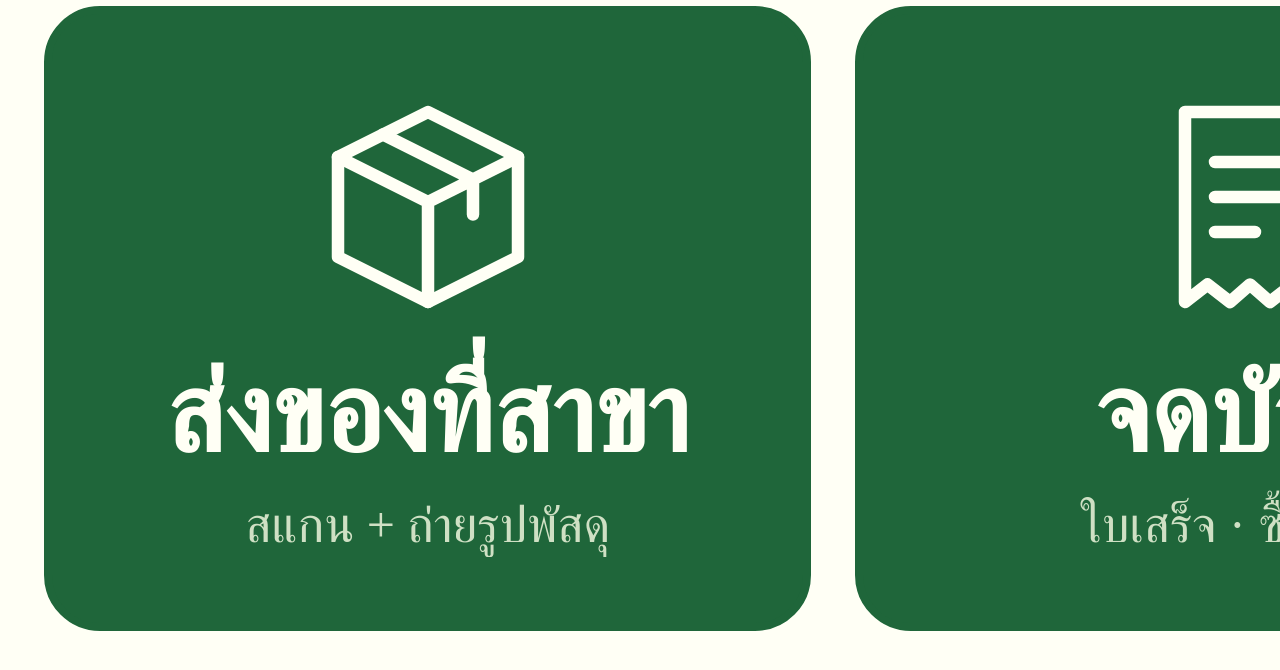
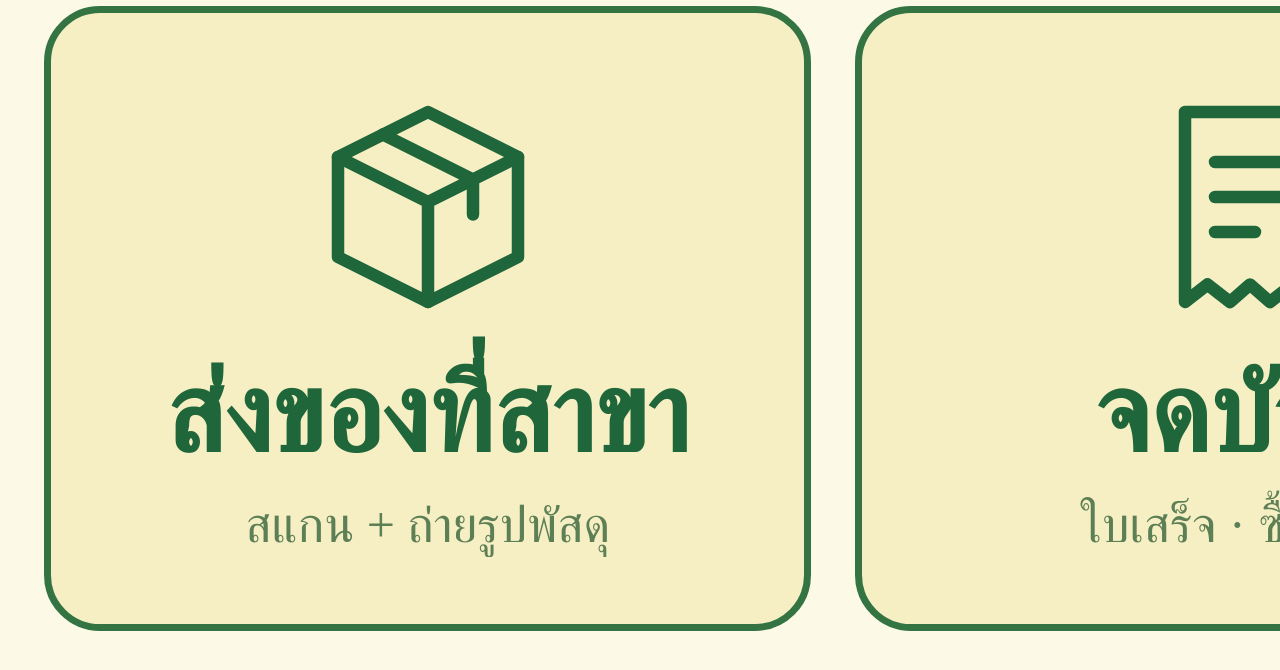
Before and after one commit to thipwonh-ship-it/yanghaus-liff, a plain HTML site: page richmenu/menu.html in a window 1280 px wide. Shown: the part 172-842 px from the top of the page. Drawn offline with Linux system fonts and the light colour scheme; a web font is replaced by a local one.

Commit message:
Rich menu: yellow-cream background with green text and icons
Co-Authored-By: Claude Fable 5.2 <noreply@anthropic.com>
Claude-Session: https://claude.ai/code/session_01Rp6Uh5bshGfe9JoJJMV97C

```diff
--- a/richmenu/menu.html
+++ b/richmenu/menu.html
@@ -1,8 +1,8 @@
 <!doctype html><meta charset="utf-8"><style>
-@font-face{font-family:P;font-weight:700;src:url(fonts/700Bold/Prompt_700Bold.ttf)}
-@font-face{font-family:P;font-weight:500;src:url(fonts/500Medium/Prompt_500Medium.ttf)}
+@font-face{font-family:P;font-weight:700;src:url(fonts/Prompt_700Bold.ttf)}
+@font-face{font-family:P;font-weight:500;src:url(fonts/Prompt_500Medium.ttf)}
 *{box-sizing:border-box;margin:0}
-body{width:2500px;height:843px;background:#fffff5;font-family:P;position:relative;overflow:hidden}
+body{width:2500px;height:843px;background:#fcf9e6;font-family:P;position:relative;overflow:hidden}
 .tread{position:absolute;inset:0;opacity:.11}
 .band{position:absolute;left:0;top:0;width:2500px;height:170px;display:flex;align-items:center;gap:28px;padding:0 60px}
 .band img{height:130px;}
@@ -12,23 +12,23 @@ body{width:2500px;height:843px;background:#fffff5;font-family:P;position:relativ
 .row{position:absolute;left:0;top:170px;width:2500px;height:673px;display:flex}
 .cell{width:833.33px;height:100%;padding:8px 22px 40px}
 .cell:first-child{padding-left:44px}.cell:last-child{padding-right:44px}
-.btn{height:100%;border-radius:56px;background:#1f663a;display:flex;flex-direction:column;align-items:center;justify-content:center;gap:18px;border:8px solid #1f663a}
+.btn{height:100%;border-radius:56px;background:#f7efc4;display:flex;flex-direction:column;align-items:center;justify-content:center;gap:18px;border:7px solid #347442}
 .btn.new{background:#fffff5}
 .btn svg{width:250px;height:250px}
-.t{font-weight:700;font-size:112px;line-height:1.15;color:#fffff5}
-.d{font-weight:500;font-size:50px;color:#cfe0c4}
+.t{font-weight:700;font-size:112px;line-height:1.15;color:#1f663a}
+.d{font-weight:500;font-size:50px;color:#5d7f55}
 .new .t{color:#1f663a}.new .d{color:#347442}
 </style>
 <svg class="tread" viewBox="0 0 2500 843"><defs><pattern id="p" width="150" height="110" patternUnits="userSpaceOnUse" patternTransform="rotate(-35)"><path d="M10 10h55l18 40h-55zM85 60h55l-18 40h-55z" fill="#347442"/></pattern></defs><rect width="2500" height="170" fill="url(#p)"/></svg>
 <div class="band"><img src="logo.png"><div class="w">YANG<span>HAUS</span></div><div class="s">ยางเฮ้าส์ · ทีมงาน</div></div>
 <div class="row">
  <div class="cell"><div class="btn">
-  <svg viewBox="0 0 100 100" fill="none" stroke="#fffff5" stroke-width="5" stroke-linejoin="round" stroke-linecap="round"><path d="M50 12 86 30v40L50 88 14 70V30z"/><path d="M14 30l36 18 36-18M50 48v40M32 21l36 18v14"/></svg>
+  <svg viewBox="0 0 100 100" fill="none" stroke="#1f663a" stroke-width="5" stroke-linejoin="round" stroke-linecap="round"><path d="M50 12 86 30v40L50 88 14 70V30z"/><path d="M14 30l36 18 36-18M50 48v40M32 21l36 18v14"/></svg>
   <div class="t">ส่งของที่สาขา</div><div class="d">สแกน + ถ่ายรูปพัสดุ</div></div></div>
  <div class="cell"><div class="btn">
-  <svg viewBox="0 0 100 100" fill="none" stroke="#fffff5" stroke-width="5" stroke-linejoin="round" stroke-linecap="round"><path d="M24 12h52v76l-9-7-9 7-8-7-8 7-9-7-9 7z"/><path d="M36 32h28M36 46h28M36 60h16"/></svg>
+  <svg viewBox="0 0 100 100" fill="none" stroke="#1f663a" stroke-width="5" stroke-linejoin="round" stroke-linecap="round"><path d="M24 12h52v76l-9-7-9 7-8-7-8 7-9-7-9 7z"/><path d="M36 32h28M36 46h28M36 60h16"/></svg>
   <div class="t">จดบัญชี</div><div class="d">ใบเสร็จ · ซื้อ · ขาย</div></div></div>
  <div class="cell"><div class="btn">
-  <svg viewBox="0 0 100 100" fill="none" stroke="#fffff5" stroke-width="5" stroke-linejoin="round" stroke-linecap="round"><circle cx="42" cy="44" r="30"/><circle cx="42" cy="44" r="13"/><path d="M42 14v17M42 57v17M12 44h17M55 44h17M21 23l12 12M51 53l12 12M63 23 51 35M33 53 21 65" stroke-width="3.5"/><path d="M66 68l22 22" stroke-width="9"/></svg>
+  <svg viewBox="0 0 100 100" fill="none" stroke="#1f663a" stroke-width="5" stroke-linejoin="round" stroke-linecap="round"><circle cx="42" cy="44" r="30"/><circle cx="42" cy="44" r="13"/><path d="M42 14v17M42 57v17M12 44h17M55 44h17M21 23l12 12M51 53l12 12M63 23 51 35M33 53 21 65" stroke-width="3.5"/><path d="M66 68l22 22" stroke-width="9"/></svg>
   <div class="t">เช็คสต๊อก</div><div class="d">ล้อแม็ก · ยาง เจสตาร์</div></div></div>
 </div>
```
Also changed, not shown: richmenu/yanghaus-richmenu-3btn.jpg, 1 other file.
